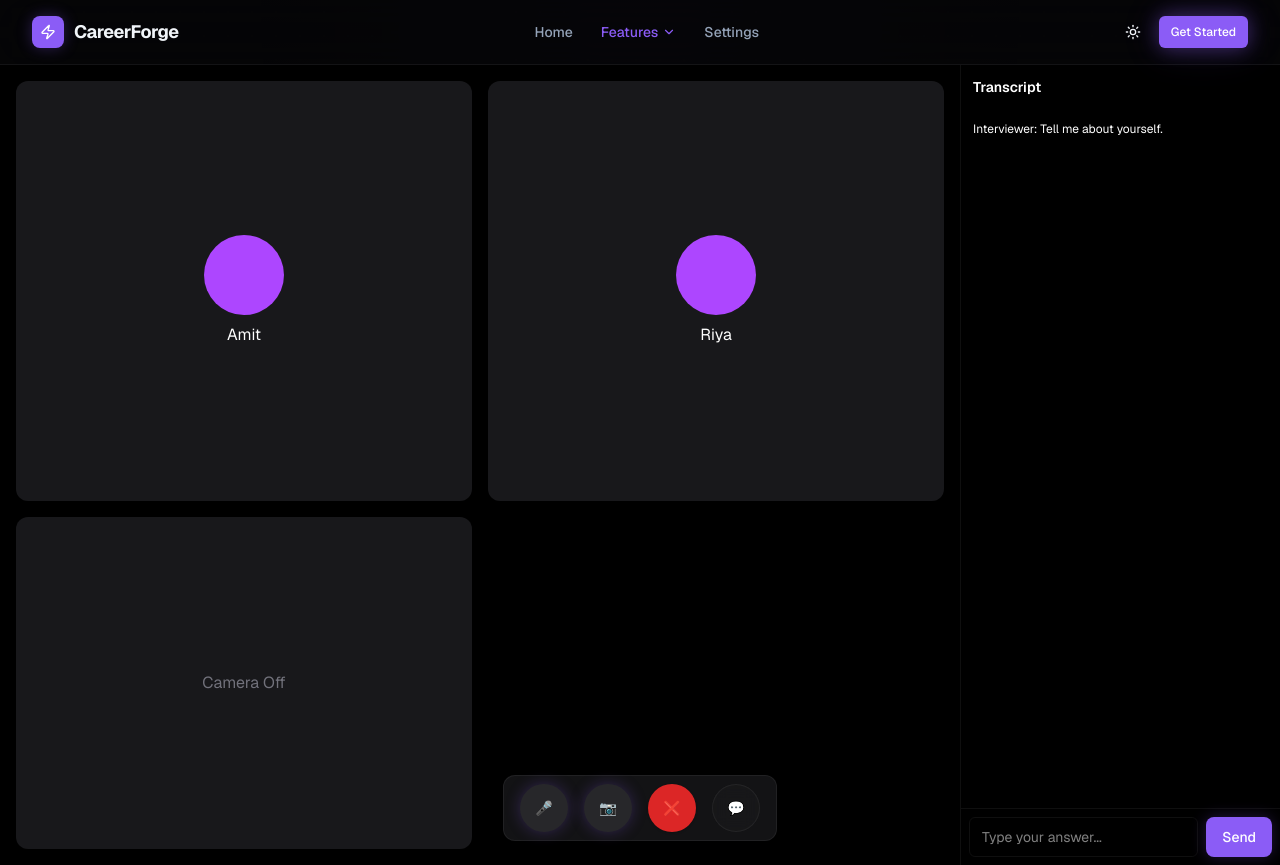
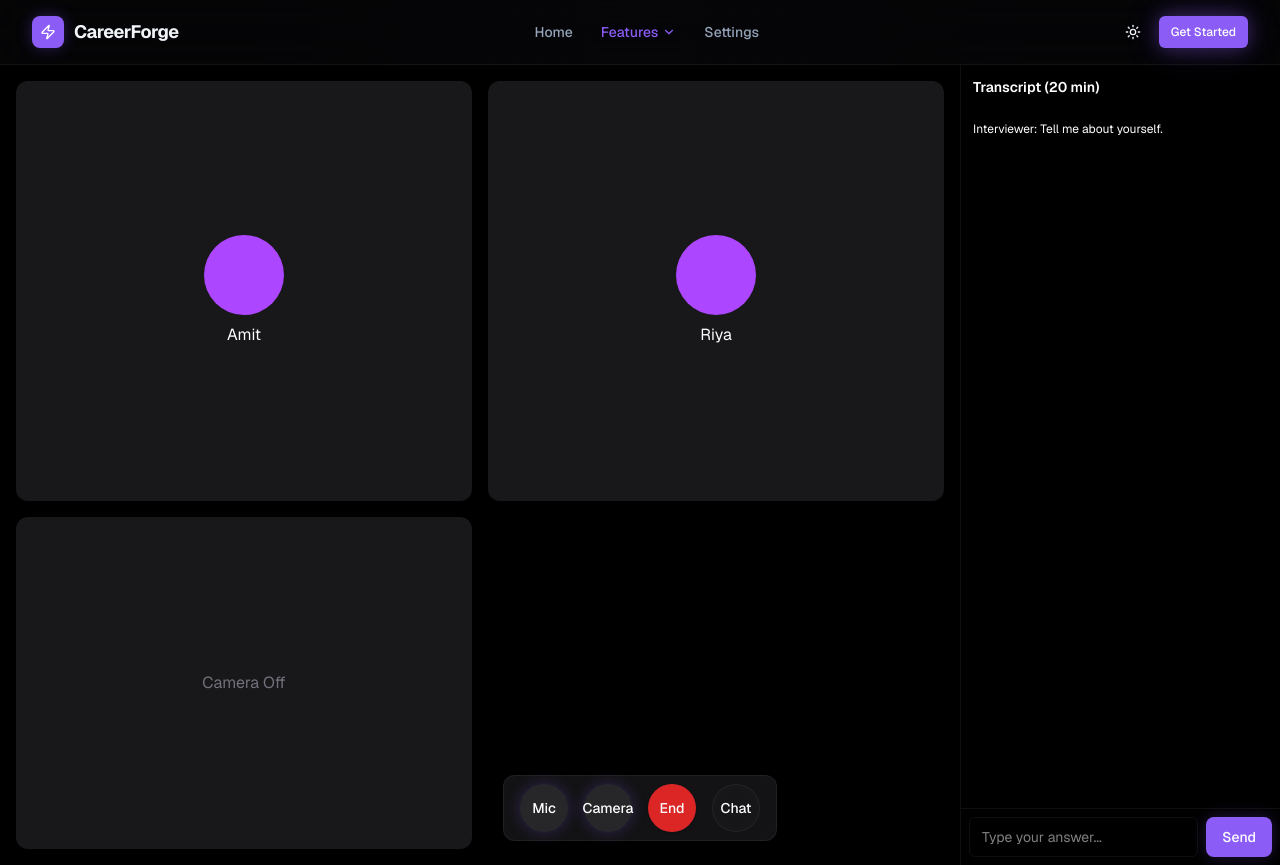
Before and after one commit to ayan70715/career_forge-ai, a Next.js app: page /interview-prep/room in a window 1280 px wide. Built offline with nearby package versions, Linux system fonts and the light colour scheme.

Commit message:
Implement config state and update personas logic
Added configuration state management and updated personas retrieval based on interviewer count.

```diff
--- a/src/app/interview-prep/room/page.tsx
+++ b/src/app/interview-prep/room/page.tsx
@@ -14,11 +14,15 @@ type Message = {
 
 export default function InterviewRoomPage() {
   const router = useRouter();
-  const personas = getDefaultPersonas();
 
   const { speak, stop } = useTextToSpeech();
   const { start, stop: stopSTT, transcript: liveText, finalTranscript } =
     useSpeechToText();
+
+  const [config, setConfig] = useState({
+    interviewerCount: 2,
+    duration: 20,
+  });
 
   const [messages, setMessages] = useState<Message[]>([]);
   const [transcript, setTranscript] = useState<string[]>([]);
@@ -31,6 +35,16 @@ export default function InterviewRoomPage() {
   const videoRef = useRef<HTMLVideoElement | null>(null);
   const streamRef = useRef<MediaStream | null>(null);
 
+  // 🔥 Load config from localStorage
+  useEffect(() => {
+    const stored = localStorage.getItem("interviewConfig");
+    if (stored) {
+      setConfig(JSON.parse(stored));
+    }
+  }, []);
+
+  const personas = getDefaultPersonas(config.interviewerCount);
+
   // 🔇 Stop voice on exit
   useEffect(() => {
     return () => {
@@ -38,7 +52,7 @@ export default function InterviewRoomPage() {
     };
   }, []);
 
-  // 🤖 Load Puter fallback
+  // 🤖 Load Puter
   useEffect(() => {
     const script = document.createElement("script");
     script.src = "https://js.puter.com/v2/";
@@ -50,11 +64,12 @@ export default function InterviewRoomPage() {
   useEffect(() => {
     const first = "Tell me about yourself.";
     speak(first);
+
     setMessages([{ role: "assistant", content: first }]);
     setTranscript([`Interviewer: ${first}`]);
   }, []);
 
-  // 🎥 Toggle Camera
+  // 🎥 Camera toggle
   const toggleCamera = async () => {
     if (!isCameraOn) {
       try {
@@ -71,11 +86,9 @@ export default function InterviewRoomPage() {
 
         setIsCameraOn(true);
       } catch (err) {
-        console.error("Camera error:", err);
-        setError("Camera access denied or unavailable");
+        setError("Camera access denied");
       }
     } else {
-      // turn off
       streamRef.current?.getTracks().forEach((t) => t.stop());
       streamRef.current = null;
 
@@ -101,9 +114,6 @@ export default function InterviewRoomPage() {
     setMessages(updated);
     setTranscript((t) => [...t, `You: ${userText}`]);
 
-    let aiText = "";
-    const persona = personas[0];
-
     const history = updated
       .slice(-6)
       .map((m) =>
@@ -122,22 +132,26 @@ Rules:
 - Ask only ONE question at a time
 - If candidate asks something → answer it first
 - If candidate gives short answer → ask follow-up
-- If answer is complete → move to next topic
-- Be natural and conversational
+- If answer is complete → move forward naturally
+- Be conversational
 
 Respond as interviewer:
 `;
+
+    let aiText = "";
 
     if (!geminiFailed) {
       try {
         const res = await fetch("/api/interview/respond", {
           method: "POST",
           headers: { "Content-Type": "application/json" },
-          body: JSON.stringify({ messages: updated, persona }),
+          body: JSON.stringify({
+            messages: updated,
+            persona: personas[0],
+          }),
         });
 
         const data = await res.json();
-
         if (!res.ok) throw new Error(data.error);
 
         aiText = data.text;
@@ -148,7 +162,7 @@ Respond as interviewer:
           aiText = await (window as any).puter.ai.chat(prompt);
           setError(`⚠️ Gemini disabled: ${err.message}`);
         } catch {
-          setError("Both AI systems failed");
+          setError("AI failed");
           return;
         }
       }
@@ -156,7 +170,7 @@ Respond as interviewer:
       try {
         aiText = await (window as any).puter.ai.chat(prompt);
       } catch {
-        setError("Fallback AI failed");
+        setError("Fallback failed");
         return;
       }
     }
@@ -195,7 +209,6 @@ Respond as interviewer:
           </div>
         ))}
 
-        {/* Camera */}
         <div className="bg-zinc-900 rounded-xl overflow-hidden relative">
           {isCameraOn ? (
             <video
@@ -206,7 +219,7 @@ Respond as interviewer:
               className="w-full h-full object-cover"
             />
           ) : (
-            <div className="w-full h-full flex items-center justify-center text-zinc-500">
+            <div className="flex items-center justify-center h-full text-zinc-500">
               Camera Off
             </div>
           )}
@@ -215,10 +228,14 @@ Respond as interviewer:
 
       {/* RIGHT */}
       <div className="w-80 border-l border-zinc-800 flex flex-col">
-        <div className="p-3 text-sm font-semibold">Transcript</div>
+        <div className="p-3 text-sm font-semibold">
+          Transcript ({config.duration} min)
+        </div>
 
         {error && (
-          <div className="bg-red-500 text-xs p-2 m-2 rounded">{error}</div>
+          <div className="bg-red-500 text-xs p-2 m-2 rounded">
+            {error}
+          </div>
         )}
 
         <div className="flex-1 overflow-y-auto p-3 text-xs space-y-2">
@@ -248,27 +265,24 @@ Respond as interviewer:
       {/* Controls */}
       <div className="absolute bottom-6 left-1/2 -translate-x-1/2 flex gap-4 bg-zinc-900/80 px-4 py-2 rounded-xl border border-zinc-700">
 
-        {/* Mic */}
         <Button
           onClick={handleMic}
           className={`w-12 h-12 rounded-full ${
             isRecording ? "bg-red-500" : "bg-zinc-800"
           }`}
         >
-          🎤
+          Mic
         </Button>
 
-        {/* Camera */}
         <Button
           onClick={toggleCamera}
           className={`w-12 h-12 rounded-full ${
             isCameraOn ? "bg-green-500" : "bg-zinc-800"
           }`}
         >
-          📷
+          Camera
         </Button>
 
-        {/* End */}
         <Button
           variant="destructive"
           className="w-12 h-12 rounded-full"
@@ -279,10 +293,9 @@ Respond as interviewer:
             router.push("/");
           }}
         >
-          ❌
+          End
         </Button>
 
-        {/* Chat */}
         <Button
           variant="outline"
           className="w-12 h-12 rounded-full"
@@ -291,7 +304,7 @@ Respond as interviewer:
             router.push("/interview-prep/chat");
           }}
         >
-          💬
+          Chat
         </Button>
       </div>
     </div>
```
